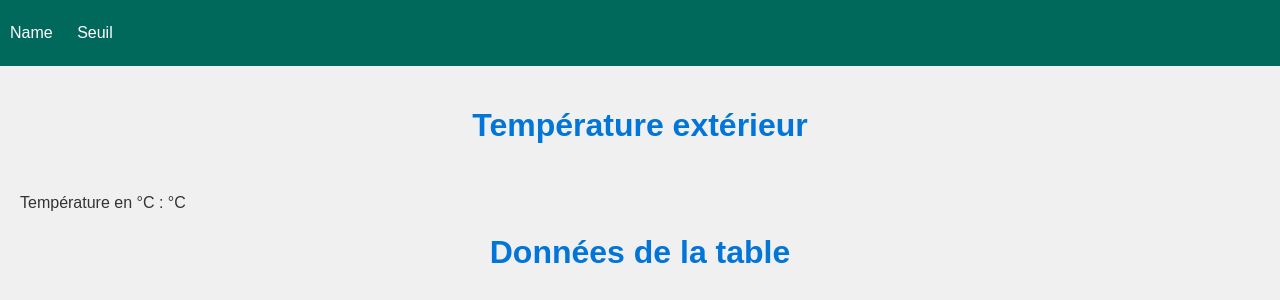
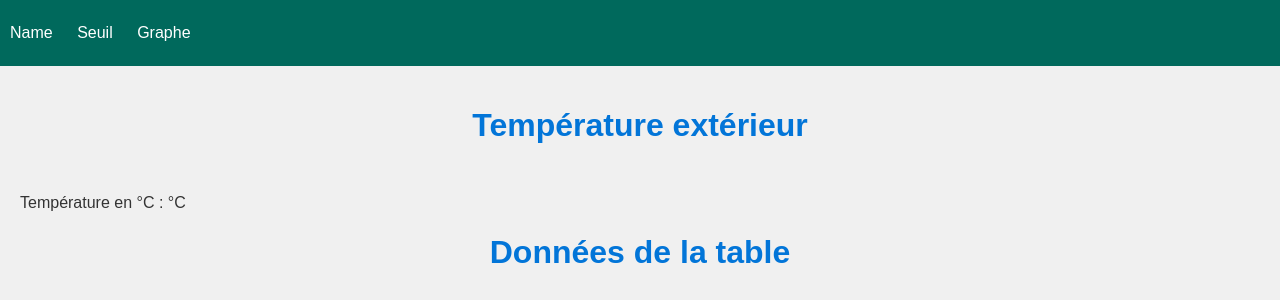
Before and after one commit to Taekwmay/Projet_Poulailleau, a Flask app: template templates/index.html in a window 1280 px wide. Shown: the top 300 px of the page. Run offline with Flask 3, Linux system fonts and the light colour scheme; the template is opened without the code that fills it, so the values that code supplies are empty.

Commit message:
Update index.html

```diff
--- a/templates/index.html
+++ b/templates/index.html
@@ -12,6 +12,7 @@
         <nav class="menu">
             <a href="/change_name">Name</a>
             <a href="/change_Seuil">Seuil</a>
+            <a href="/graphe">Graphe</a>
         </nav>
     </header>
 <body>
```
